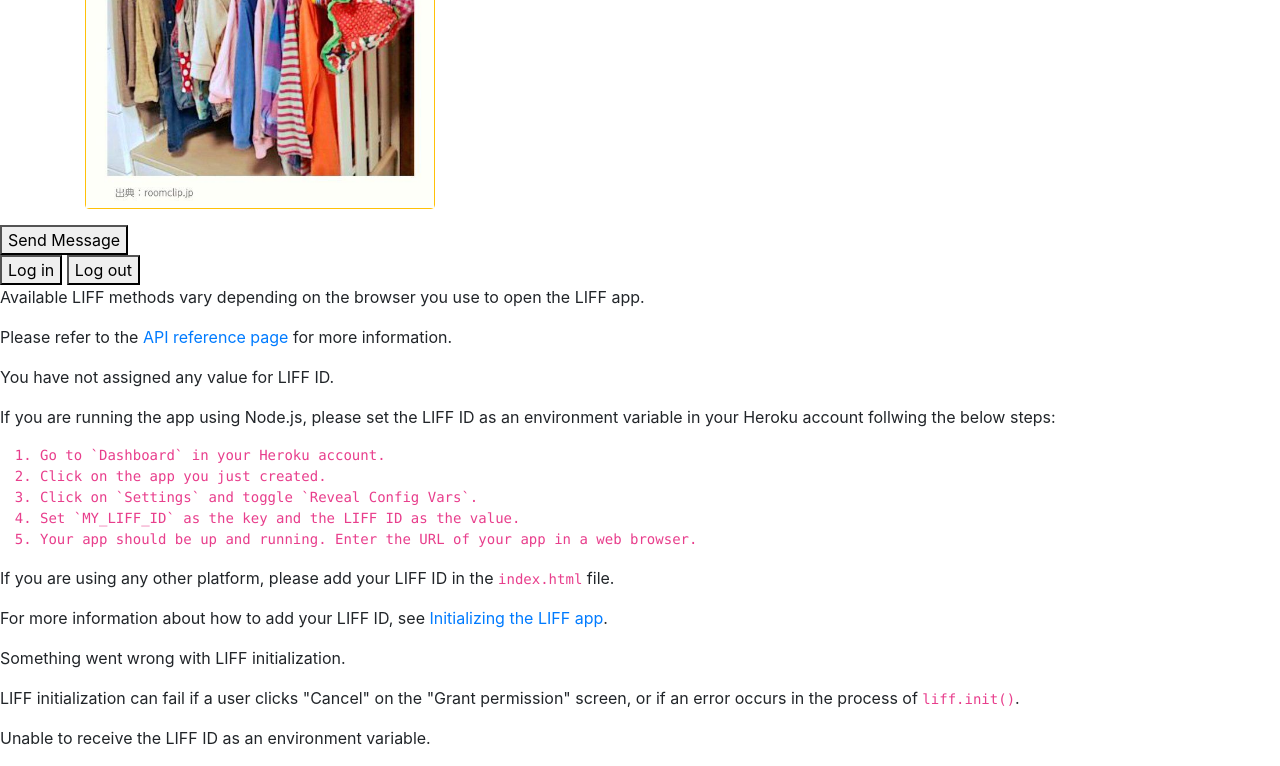
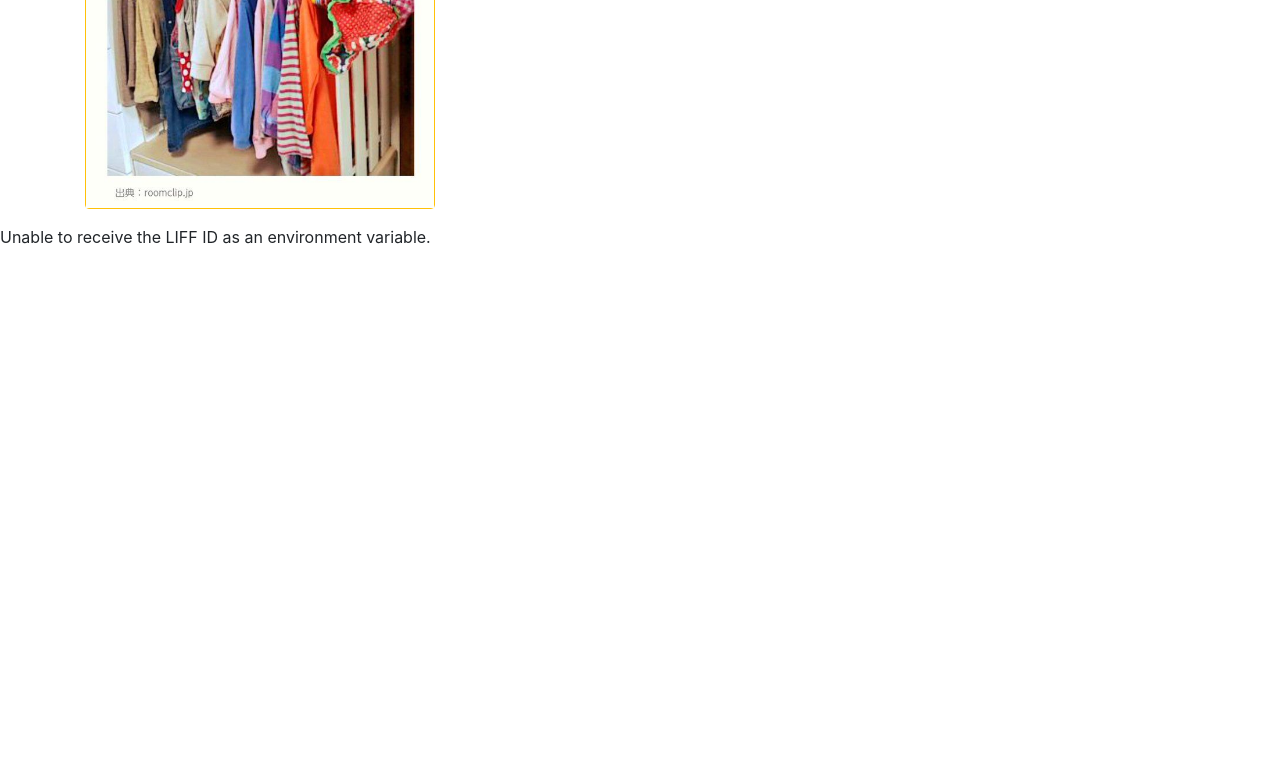
Before and after one commit to sappara/line_liff_test, a website: page public/index.html in a window 1280 px wide. Shown: the part 1119-1885 px from the top of the page. After the commit the page ends 1384 px from the top, so only its background shows below. Drawn offline with nearby package versions, Linux system fonts and the light colour scheme; no server answers.

Commit message:
追加：sendmessage動かすため、初期CSS一部戻し

```diff
--- a/public/index.html
+++ b/public/index.html
@@ -16,7 +16,7 @@
       href="honoka/css/bootstrap.min.css"
     />
     <link rel="stylesheet" type="text/css" href="honoka/css/style.css" />
-    <!-- <link rel="stylesheet" href="style.css" /> -->
+    <link rel="stylesheet" href="style.css" />
   </head>
   <body>
     <main>
--- a/public/style.css
+++ b/public/style.css
@@ -1,4 +1,4 @@
-html {
+/* html {
     font-size: 11px;
 }
 
@@ -24,7 +24,7 @@ table, th, td {
 img {
     max-width: 25%;
     height: auto;
-}
+} */
 
 button {
   margin: 4px;
```
Lines whose indentation alone changed are shown as unchanged.
